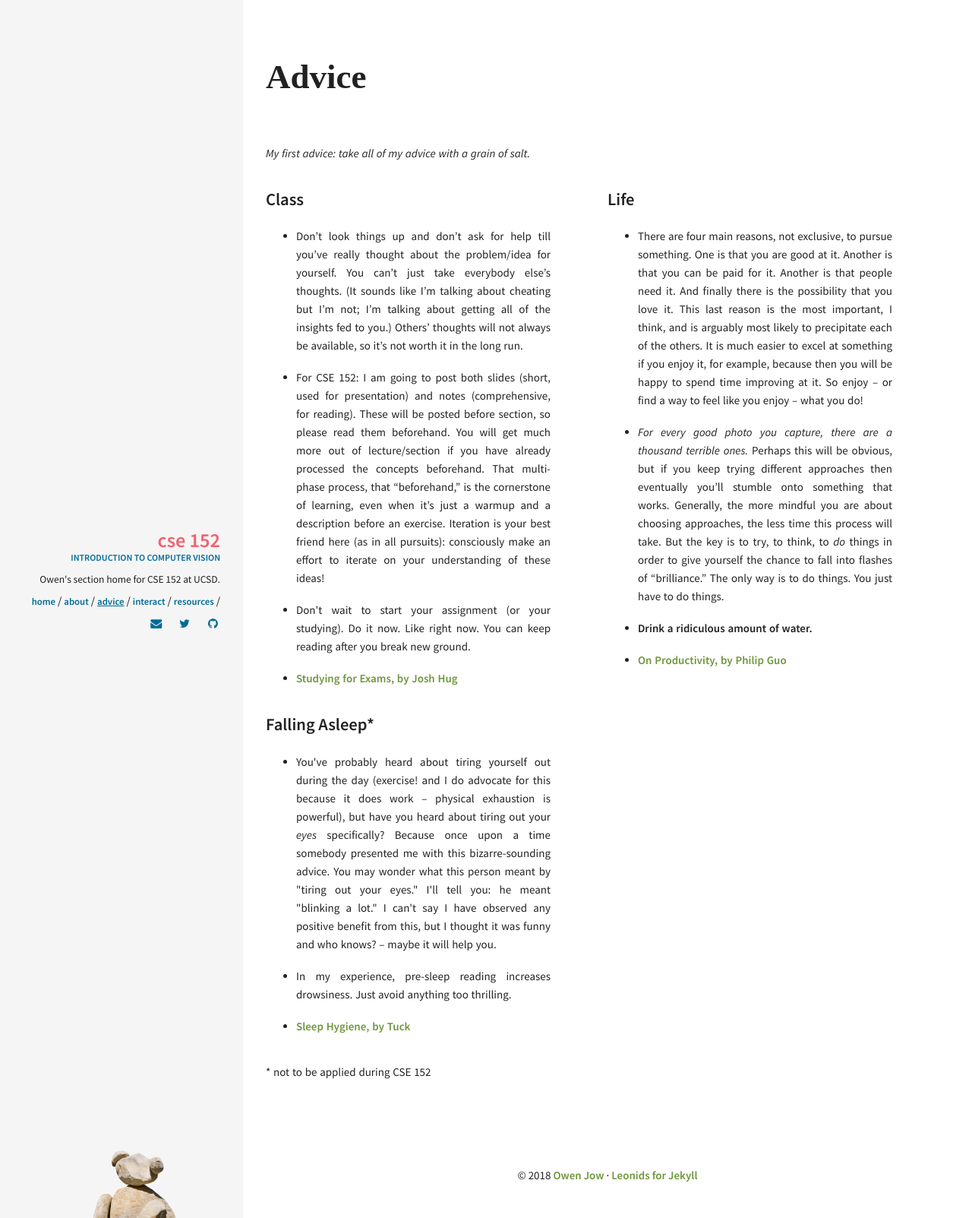
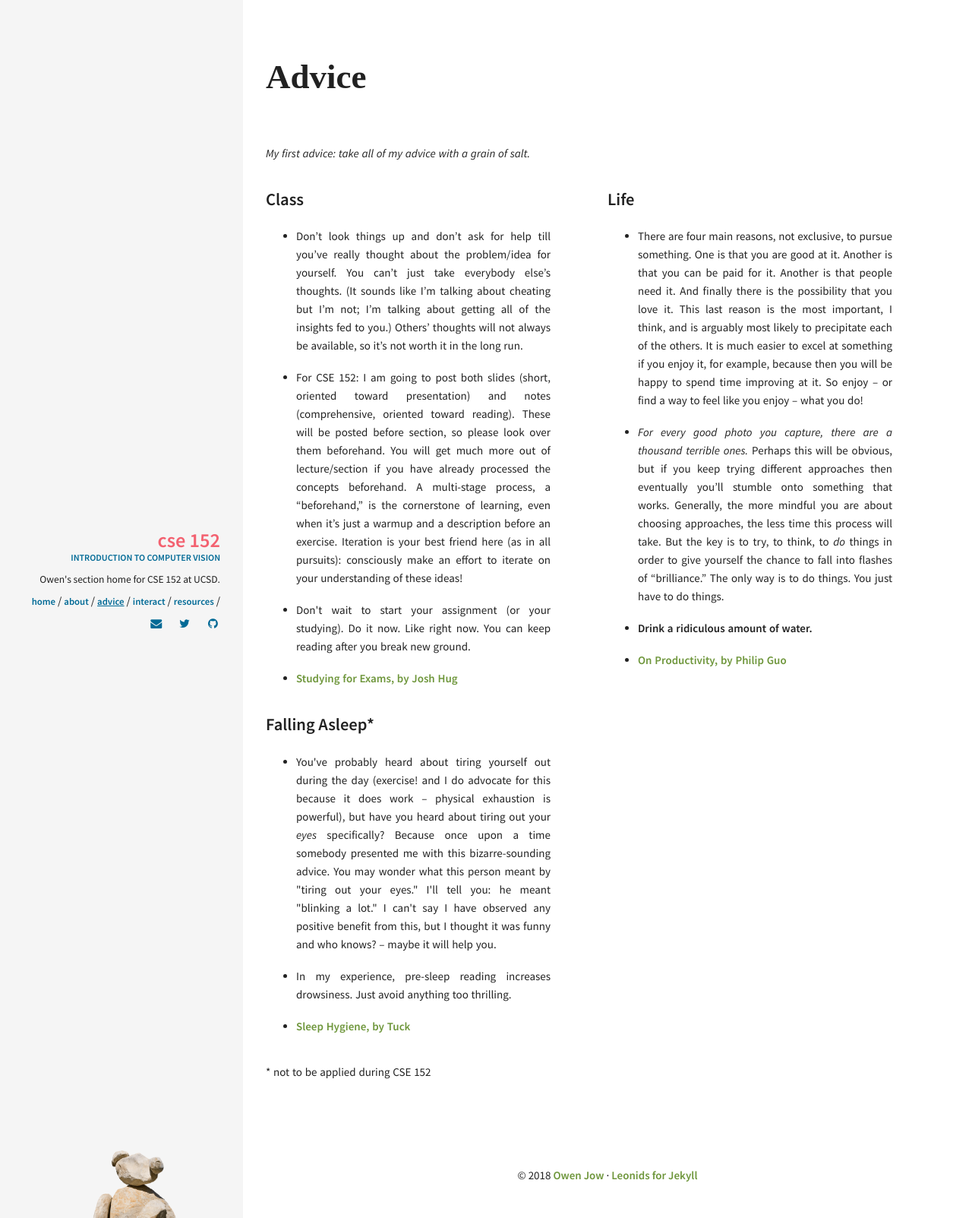
Before and after one commit to ohjay/cse152, a Jekyll site: the page built from pages/advice.md, in a window 1280 px wide. Shown: the whole page at 76% size. Built offline with Jekyll 4.4.1, drawn with Linux system fonts in a browser that asks for light colours; some web fonts are replaced; comment, search, counter and statistics services are not loaded.

```diff
--- a/_includes/about/teaching_phil.html
+++ b/_includes/about/teaching_phil.html
@@ -9,7 +9,7 @@
 
   <br /><br />
 
-  I also think that the best way to learn is to teach. Therefore, I want to give you guys <a href="https://owenjow.xyz/cse152/interact#teaching-the-material">the opportunity to teach as well</a>.
+  Finally, I think that the best way to learn is to teach. Therefore, I want to give you guys <a href="https://owenjow.xyz/cse152/interact#teaching-the-material">the opportunity to teach as well</a>.
 
   <br /><br />
 
--- a/pages/advice.md
+++ b/pages/advice.md
@@ -15,7 +15,7 @@ _My first advice: take all of my advice with a grain of salt._
           <p>Don’t look things up and don’t ask for help till you’ve really thought about the problem/idea for yourself. You can’t just take everybody else’s thoughts. (It sounds like I’m talking about cheating but I’m not; I’m talking about getting all of the insights fed to you.) Others’ thoughts will not always be available, so it’s not worth it in the long run.</p>
         </li>
         <li>
-          <p>For CSE 152: I am going to post both slides (short, used for presentation) and notes (comprehensive, for reading). These will be posted before section, so please read them beforehand. You will get much more out of lecture/section if you have already processed the concepts beforehand. That multi-phase process, that “beforehand,” is the cornerstone of learning, even when it’s just a warmup and a description before an exercise. Iteration is your best friend here (as in all pursuits): consciously make an effort to iterate on your understanding of these ideas!</p>
+          <p>For CSE 152: I am going to post both slides (short, oriented toward presentation) and notes (comprehensive, oriented toward reading). These will be posted before section, so please look over them beforehand. You will get much more out of lecture/section if you have already processed the concepts beforehand. A multi-stage process, a “beforehand,” is the cornerstone of learning, even when it’s just a warmup and a description before an exercise. Iteration is your best friend here (as in all pursuits): consciously make an effort to iterate on your understanding of these ideas!</p>
         </li>
         <li>
           <p>Don't wait to start your assignment (or your studying). Do it now. Like right now. You can keep reading after you break new ground.</p>
```
Also changed, not shown: _posts/2018-09-07-welcome-to-cse-152.md (+1 -1 lines), pages/interact.md (+1 -1 lines).
